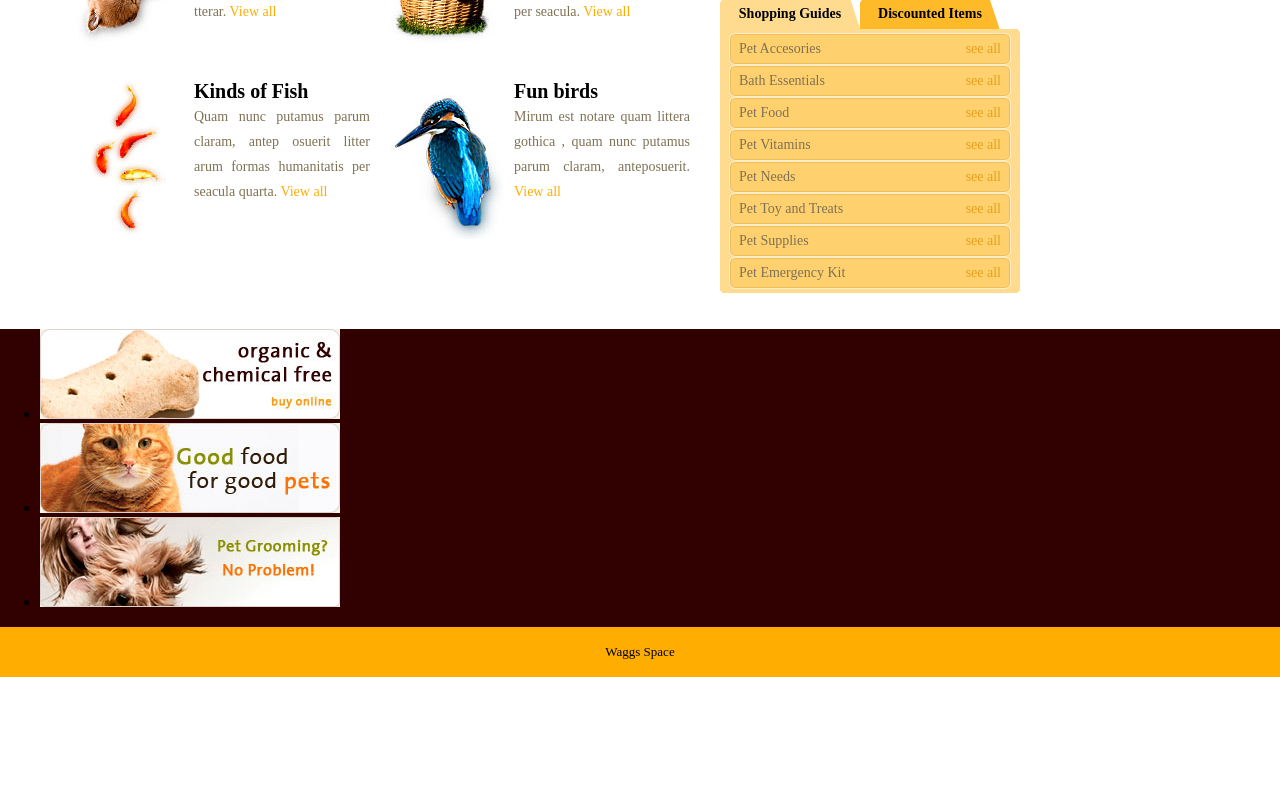
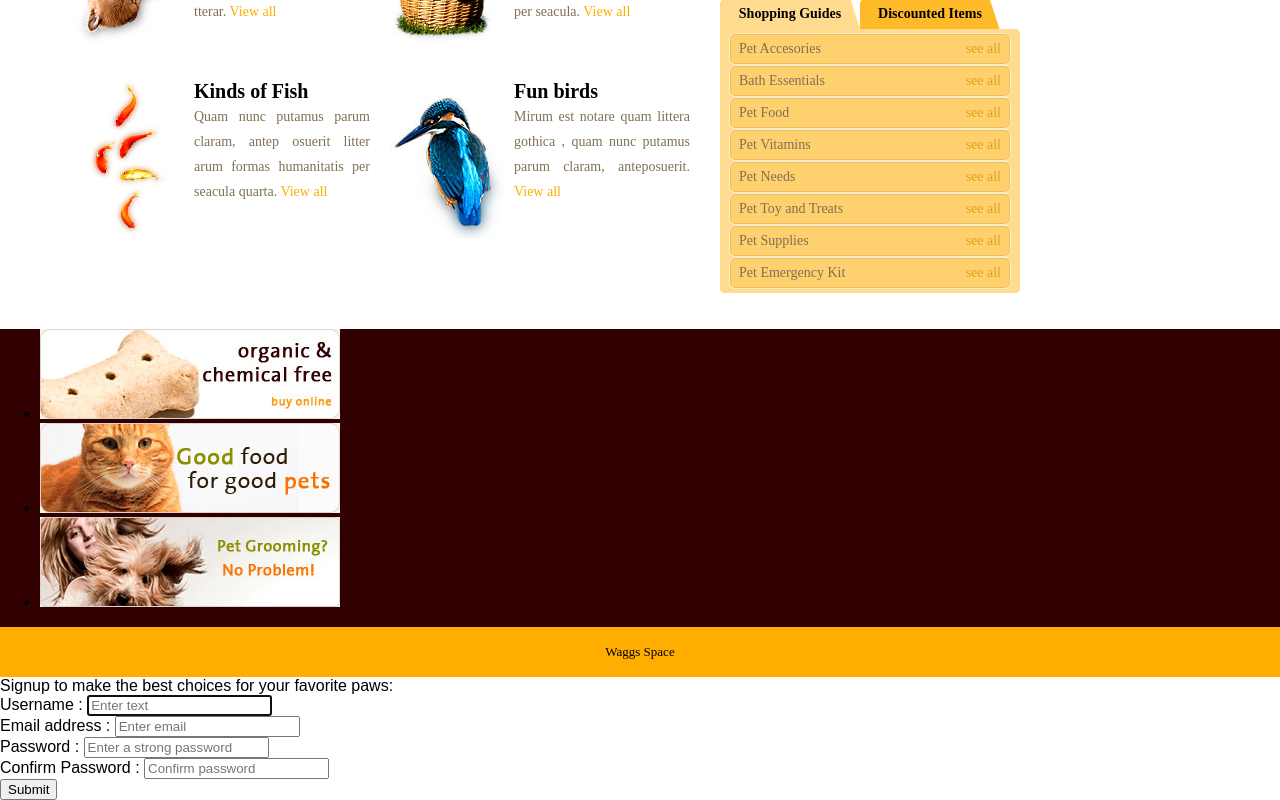
Before and after one commit to yogi5p/Final_CCGraduation_Project, a React (Create React App) app in the folder client/: page /Signup in a window 1280 px wide. Shown: the part 779-1579 px from the top of the page. Before the commit the page ends 1456 px from the top, so only its background shows below. Built offline with nearby package versions, Linux system fonts and the light colour scheme.

Commit message:
added login and signup component with routes in app.js

```diff
--- a/client/src/App.js
+++ b/client/src/App.js
@@ -21,6 +21,9 @@ import {
   ControlLabel
 } from "react-bootstrap";
 import AmenitiesSearch from "./AmenitiesSearch";
+import Login from "./Login";
+import Signup from "./Signup";
+// import NavBar from "./NavBar";
 
 const mapStateToProps = state => ({
   zipCode: state.common.zipCode,
@@ -353,6 +356,8 @@ class App extends Component {
             </div>
           </div>
         </div>
+        <Route exact path="/Login" component={Login} />
+        <Route path="/Signup" name="Signup" component={Signup} />
         <Route
           exact
           path="/AmenitiesSearch"
--- /dev/null
+++ b/client/src/Login.js
@@ -0,0 +1,103 @@
+import React, { Component } from "react";
+import {
+  Grid,
+  Navbar,
+  Jumbotron,
+  Nav,
+  Col,
+  NavDropdown,
+  MenuItem,
+  NavItem,
+  Button,
+  Form,
+  FormGroup,
+  FormControl,
+  ControlLabel
+} from "react-bootstrap";
+import { LinkContainer } from "react-router-bootstrap";
+import { connect } from "react-redux";
+import services from "./services";
+
+const mapDispatchToProps = dispatch => ({
+  login: (useremail, password) =>
+    dispatch({
+      type: "LOGIN",
+      payload: services.User.login(useremail, password)
+    })
+});
+
+class Login extends Component {
+  state = {
+    useremail: "",
+    password: ""
+  };
+
+  validateForm() {
+    if (this.state.useremail.length > 0 && this.state.password.length > 0)
+      return true;
+  }
+
+  handleChange = event => {
+    this.setState({
+      [event.target.name]: event.target.value
+    });
+  };
+
+  handleSubmit = event => {
+    event.preventDefault();
+    this.props.login(this.state.useremail, this.state.password);
+  };
+
+  componentWillReceiveProps() {
+    // fires when component is receiving new props
+  }
+
+  componentDidMount() {
+    // fires immediately before the initial render
+  }
+
+  render() {
+    return (
+      <div style={{ backgroundColor: "white", alignContent: "center" }}>
+        <Grid>
+          <Form horizontal onSubmit={this.handleSubmit}>
+            <FormGroup>
+              <Col sm={10}>
+                <ControlLabel>
+                  Login to make the best choices for your favorite paws:
+                </ControlLabel>
+              </Col>
+              <Col sm={10}>
+                <ControlLabel>Email address : </ControlLabel>
+                <FormControl
+                  type="email"
+                  id="useremail"
+                  name="useremail"
+                  placeholder="Enter email"
+                  value={this.state.useremail}
+                  onChange={this.handleChange}
+                />
+              </Col>
+              <Col sm={10}>
+                <ControlLabel>Password : </ControlLabel>
+                <FormControl
+                  type="password"
+                  id="password"
+                  name="password"
+                  placeholder="Enter a strong password"
+                  value={this.state.password}
+                  onChange={this.handleChange}
+                />
+              </Col>
+            </FormGroup>
+            <Button type="submit" disabled={!this.validateForm()}>
+              Submit
+            </Button>
+          </Form>
+        </Grid>
+      </div>
+    );
+  }
+}
+
+export default connect(null, mapDispatchToProps)(Login);
--- /dev/null
+++ b/client/src/Signup.js
@@ -0,0 +1,132 @@
+import React, { Component } from "react";
+import {
+  Grid,
+  Navbar,
+  Jumbotron,
+  Nav,
+  Col,
+  NavDropdown,
+  MenuItem,
+  NavItem,
+  Button,
+  Form,
+  FormGroup,
+  FormControl,
+  ControlLabel
+} from "react-bootstrap";
+import { LinkContainer } from "react-router-bootstrap";
+import { connect } from "react-redux";
+import services from "./services";
+
+const mapDispatchToProps = dispatch => ({
+  register: (username, useremail, password) =>
+    dispatch({
+      type: "REGISTER",
+      payload: services.User.register(username, useremail, password)
+    })
+});
+
+class Signup extends Component {
+  state = {
+    username: "",
+    useremail: "",
+    password: "",
+    confirmpassword: ""
+  };
+
+  validateForm() {
+    if (this.state.useremail.length > 0 && this.state.password.length > 0)
+      return this.state.confirmpassword == this.state.password;
+  }
+
+  handleChange = event => {
+    this.setState({
+      [event.target.name]: event.target.value
+    });
+  };
+
+  handleSubmit = event => {
+    event.preventDefault();
+    this.props.register(
+      this.state.username,
+      this.state.useremail,
+      this.state.password
+    );
+  };
+
+  componentWillReceiveProps() {
+    // fires when component is receiving new props
+  }
+
+  componentDidMount() {
+    // fires immediately before the initial render
+  }
+
+  render() {
+    return (
+      <div style={{ backgroundColor: "white", alignContent: "center" }}>
+        <Grid>
+          <Form horizontal onSubmit={this.handleSubmit}>
+            <FormGroup>
+              <Col sm={10}>
+                <ControlLabel>
+                  Signup to make the best choices for your favorite paws:
+                </ControlLabel>
+              </Col>
+              <Col sm={10}>
+                <ControlLabel>Username : </ControlLabel>
+                <FormControl
+                  autoFocus
+                  type="text"
+                  id="username"
+                  name="username"
+                  placeholder="Enter text"
+                  value={this.state.username}
+                  onChange={this.handleChange}
+                />
+              </Col>
+              <Col sm={10}>
+                <ControlLabel>Email address : </ControlLabel>
+                <FormControl
+                  type="email"
+                  id="useremail"
+                  name="useremail"
+                  placeholder="Enter email"
+                  value={this.state.useremail}
+                  onChange={this.handleChange}
+                />
+              </Col>
+              <Col sm={10}>
+                <ControlLabel>Password : </ControlLabel>
+                <FormControl
+                  type="password"
+                  id="password"
+                  name="password"
+                  placeholder="Enter a strong password"
+                  value={this.state.password}
+                  onChange={this.handleChange}
+                />
+              </Col>
+              <Col sm={10}>
+                <ControlLabel>Confirm Password : </ControlLabel>
+                <FormControl
+                  type="confirmpassword"
+                  id="confirmpassword"
+                  name="confirmpassword"
+                  placeholder="Confirm password"
+                  value={this.state.confirmpassword}
+                  onChange={this.handleChange}
+                />
+              </Col>
+            </FormGroup>
+            <Button type="submit" disable={!this.validateForm()}>
+              Submit
+            </Button>
+          </Form>
+        </Grid>
+      </div>
+    );
+  }
+}
+
+export default connect(null, mapDispatchToProps)(Signup);
--- a/client/src/reducers/common.js
+++ b/client/src/reducers/common.js
@@ -9,15 +9,23 @@ const initalState = {
 
 export const common = (state = initalState, action) => {
   switch (action.type) {
+    case "LOGIN":
+    case "REGISTER":
+      return {
+        ...state,
+        user: action.payload.user,
+        token: action.payload.user.token,
+        isAuthenticated: action.payload.user ? true : false,
+        inProgress: false,
+        redirect: "/"
+      };
     case "EVENTS":
-      console.log(action.payload.items);
       return {
         ...state,
         amenities: action.payload.items,
         inProgress: false
       };
     case "PARKS":
-      console.log(action.payload.items);
       return {
         ...state,
         amenities: action.payload.items,
@@ -44,7 +52,7 @@ export const common = (state = initalState, action) => {
     case "HOTELS":
       return {
         ...state,
-        amenities: action.payload.items.filter(a => a.title),
+        amenities: action.payload.items,
         inProgress: false,
         redirect: "/"
       };
```
Also changed, not shown: client/src/services.js (+0 -32 lines).
